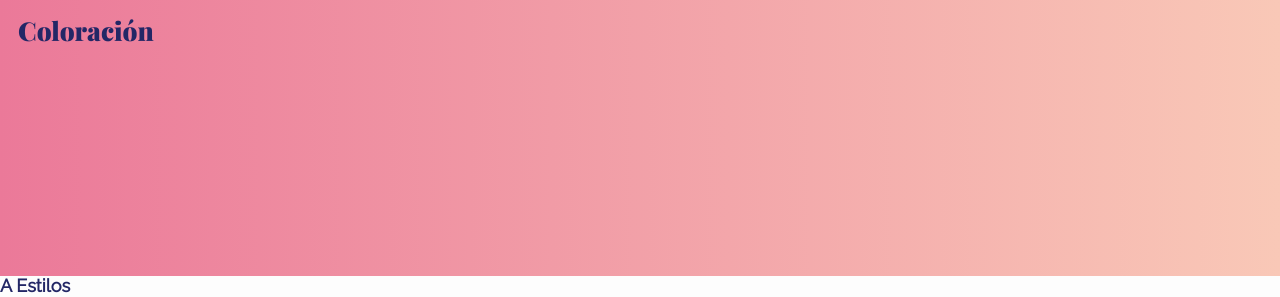
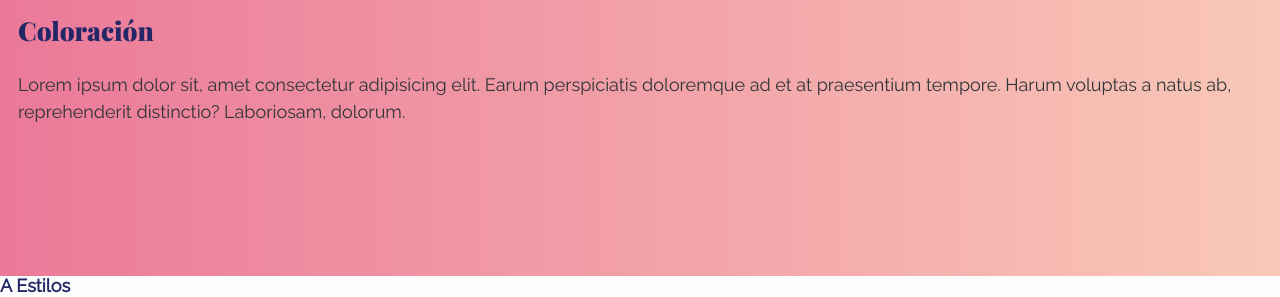
Before and after one commit to maximilianoVelazco/iguazu20.github.io, a plain HTML site: page index.html in a window 1280 px wide. Shown: the part 754-1051 px from the top of the page. Drawn offline with nearby package versions, Linux system fonts and the light colour scheme.

Commit message:
modificacion del modulo tarjeta - se agrego un parrafo

```diff
--- a/index.html
+++ b/index.html
@@ -70,6 +70,7 @@
         <h2>servicios</h2>
         <img src="" alt="">
         <h3>coloración</h3>
+        <p>Lorem ipsum dolor sit, amet consectetur adipisicing elit. Earum perspiciatis doloremque ad et at praesentium tempore. Harum voluptas a natus ab, reprehenderit distinctio? Laboriosam, dolorum.</p>
     </div>
 
 
```
